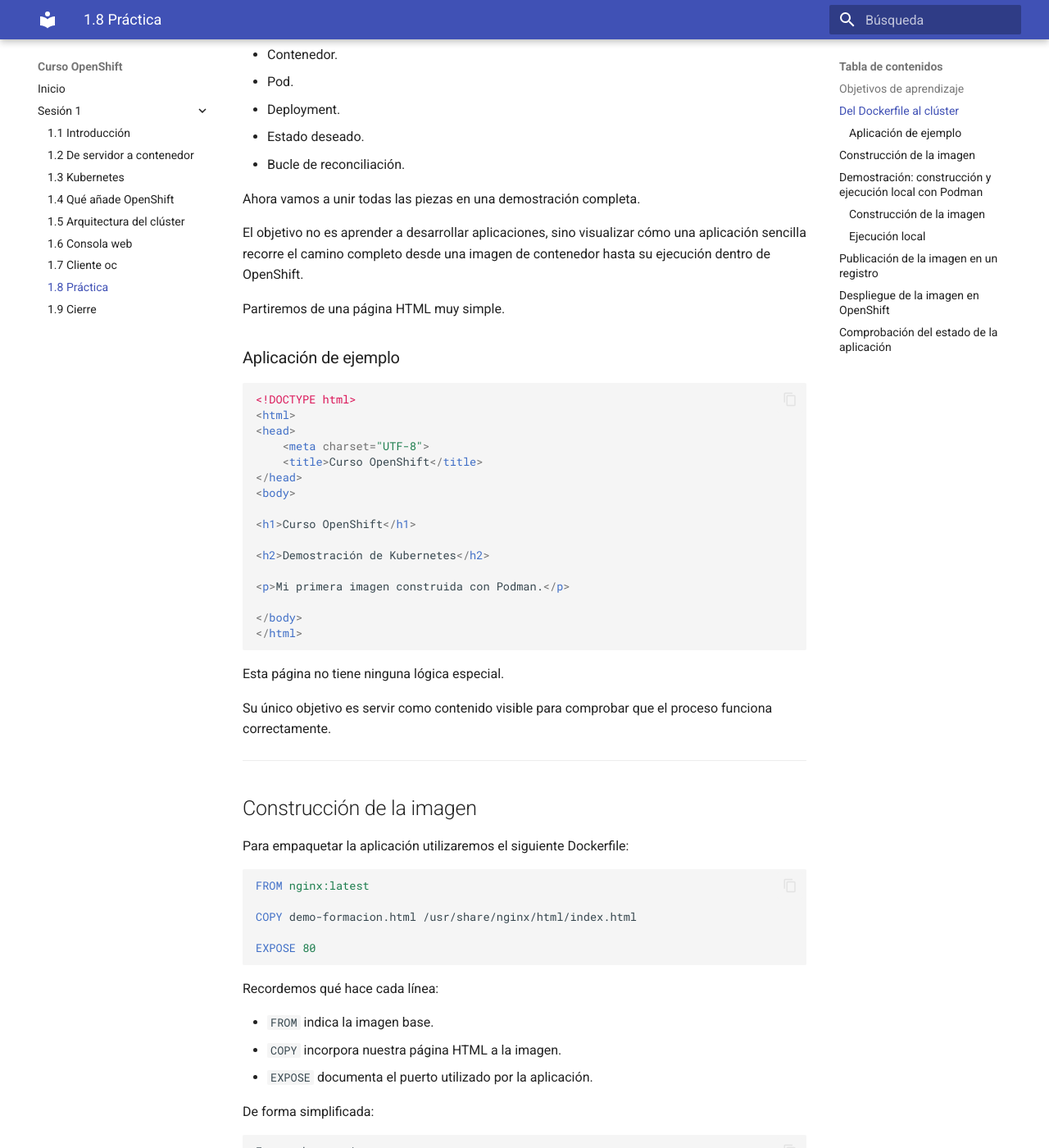
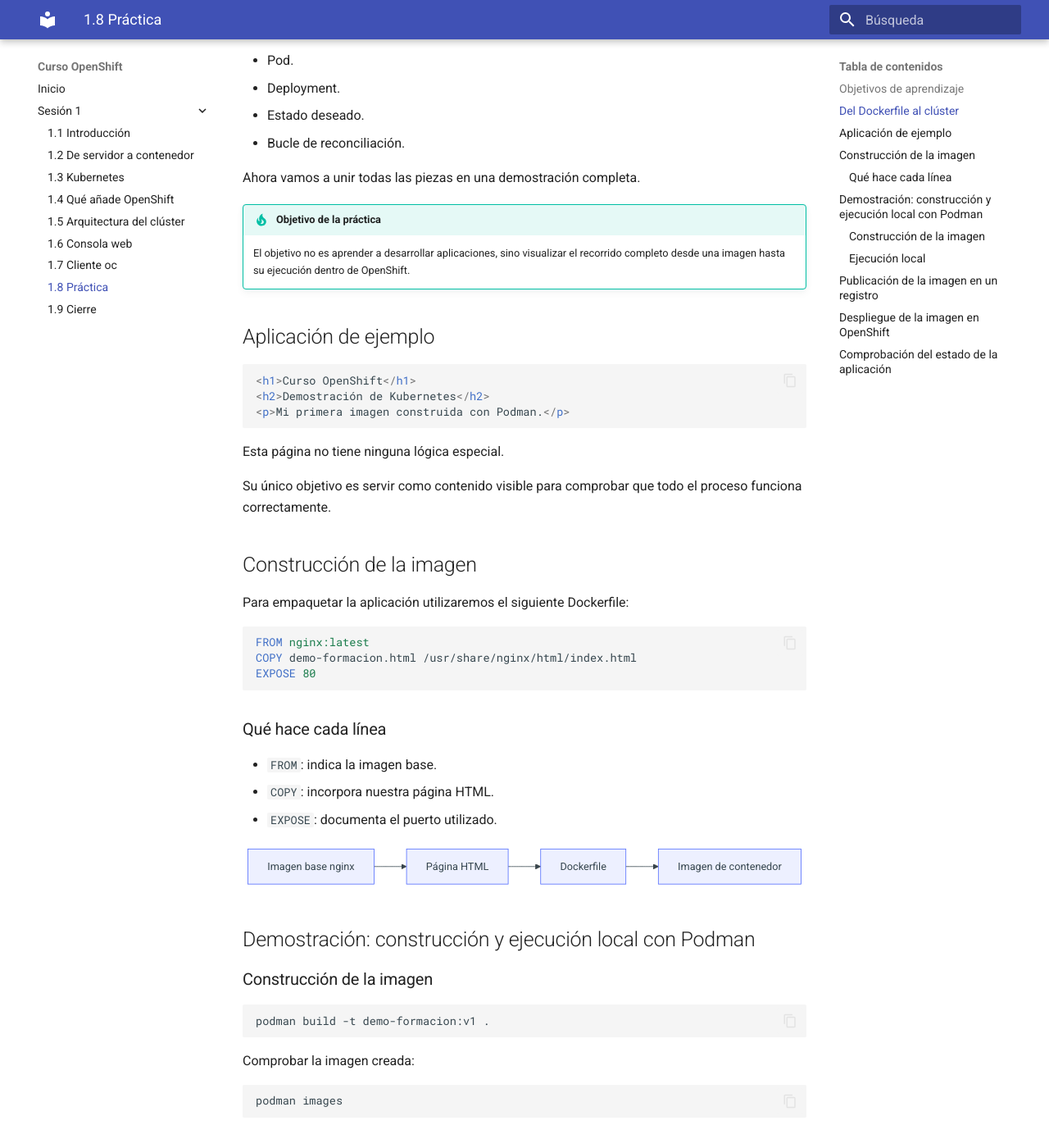
Before and after one commit to ieftraining/curso-openshift, an MkDocs documentation site: the page built from docs/sesion1/1.8-practica-imagen-cluster-completo.md, in a window 1280 px wide and 1400 px high, scrolled down 646 px. Shown: the whole window at 82% size. Built offline with MkDocs 1.6.1 and Material for MkDocs 9.7.7, drawn with Linux system fonts in a browser that asks for light colours; some of the changed text lies outside the part shown.

Commit message:
Update 1.8-practica-imagen-cluster-completo.md

````diff
--- a/docs/sesion1/1.8-practica-imagen-cluster-completo.md
+++ b/docs/sesion1/1.8-practica-imagen-cluster-completo.md
@@ -10,8 +10,6 @@
 - Observar el funcionamiento práctico del estado deseado de Kubernetes.
 - Comprobar cómo actúa el bucle de reconciliación cuando desaparece un Pod.
 - Verificar que Kubernetes mantiene automáticamente el número de réplicas solicitado.
-
----
 
 ## Del Dockerfile al clúster
 
@@ -26,36 +24,21 @@
 
 Ahora vamos a unir todas las piezas en una demostración completa.
 
-El objetivo no es aprender a desarrollar aplicaciones, sino visualizar cómo una aplicación sencilla recorre el camino completo desde una imagen de contenedor hasta su ejecución dentro de OpenShift.
+!!! tip "Objetivo de la práctica"
 
-Partiremos de una página HTML muy simple.
+    El objetivo no es aprender a desarrollar aplicaciones, sino visualizar el recorrido completo desde una imagen hasta su ejecución dentro de OpenShift.
 
-### Aplicación de ejemplo
+## Aplicación de ejemplo
 
 ```html
-<!DOCTYPE html>
-<html>
-<head>
-    <meta charset="UTF-8">
-    <title>Curso OpenShift</title>
-</head>
-<body>
-
 <h1>Curso OpenShift</h1>
-
 <h2>Demostración de Kubernetes</h2>
-
 <p>Mi primera imagen construida con Podman.</p>
-
-</body>
-</html>
 ```
 
 Esta página no tiene ninguna lógica especial.
 
-Su único objetivo es servir como contenido visible para comprobar que el proceso funciona correctamente.
-
----
+Su único objetivo es servir como contenido visible para comprobar que todo el proceso funciona correctamente.
 
 ## Construcción de la imagen
 
@@ -63,35 +46,25 @@
 
 ```dockerfile
 FROM nginx:latest
-
 COPY demo-formacion.html /usr/share/nginx/html/index.html
-
 EXPOSE 80
 ```
 
-Recordemos qué hace cada línea:
+### Qué hace cada línea
 
-- `FROM` indica la imagen base.
-- `COPY` incorpora nuestra página HTML a la imagen.
-- `EXPOSE` documenta el puerto utilizado por la aplicación.
+- `FROM`: indica la imagen base.
+- `COPY`: incorpora nuestra página HTML.
+- `EXPOSE`: documenta el puerto utilizado.
 
-De forma simplificada:
-
-```text
-Imagen base nginx
-        +
-Página HTML
-        +
-Dockerfile
-        ↓
-Imagen de contenedor
+```mermaid
+flowchart LR
+    A[Imagen base nginx]
+    --> B[Página HTML]
+    --> C[Dockerfile]
+    --> D[Imagen de contenedor]
 ```
 
----
-
 ## Demostración: construcción y ejecución local con Podman
-
-El instructor mostrará cómo construir y ejecutar la imagen localmente.
 
 ### Construcción de la imagen
 
@@ -99,7 +72,7 @@
 podman build -t demo-formacion:v1 .
 ```
 
-Comprobación de la imagen generada:
+Comprobar la imagen creada:
 
 ```bash
 podman images
@@ -121,41 +94,33 @@
 http://localhost:8080
 ```
 
-```text
-Dockerfile
-     ↓
-Imagen
-demo-formacion:v1
-     ↓
-Contenedor
-demo-formacion
+```mermaid
+flowchart TD
+    A[Dockerfile]
+    --> B[Imagen demo-formacion:v1]
+    --> C[Contenedor demo-formacion]
 ```
-
----
 
 ## Publicación de la imagen en un registro
 
-La imagen ha sido publicada previamente en Docker Hub con la siguiente referencia:
+La imagen ha sido publicada previamente en:
 
 ```text
 docker.io/ieftraining/demo-formacion:v1
 ```
 
-La imagen utilizada en OpenShift es exactamente la misma que hemos probado localmente.
-
-```text
-Construir una vez
-        ↓
-Publicar
-        ↓
-Desplegar en distintos entornos
+```mermaid
+flowchart LR
+    A[Construir]
+    --> B[Publicar]
+    --> C[Desplegar]
 ```
 
----
+!!! note "Una sola imagen"
+
+    La misma imagen puede utilizarse en desarrollo, pruebas y OpenShift.
 
 ## Despliegue de la imagen en OpenShift
-
-Ejemplo con `oc`:
 
 ```bash
 oc new-app docker.io/ieftraining/demo-formacion:v1
@@ -167,17 +132,14 @@
 oc get all
 ```
 
-```text
-Deployment
-     ↓
-ReplicaSet
-     ↓
-Pod
+```mermaid
+flowchart TD
+    A[Deployment]
+    --> B[ReplicaSet]
+    --> C[Pod]
 ```
 
 Además se crea un Service para proporcionar acceso estable a la aplicación.
-
----
 
 ## Comprobación del estado de la aplicación
 
@@ -221,9 +181,7 @@
 1 réplica
 ```
 
----
-
-### Paso 2. Escalar la aplicación
+## Paso 2. Escalar la aplicación
 
 ```bash
 oc scale deployment/demo-formacion --replicas=3
@@ -241,15 +199,7 @@
 
 Ahora el estado deseado es de 3 Pods.
 
----
-
-### Paso 3. Eliminar un Pod manualmente
-
-```bash
-oc delete pod <nombre-del-pod>
-```
-
-Ejemplo:
+## Paso 3. Eliminar un Pod manualmente
 
 ```bash
 oc delete pod demo-formacion-xxxxx
@@ -257,78 +207,62 @@
 
 El Deployment sigue definiendo tres réplicas como estado deseado.
 
----
-
-### Paso 4. Observar qué ocurre
+## Paso 4. Observar qué ocurre
 
 ```bash
 oc get pods
 ```
 
-```text
-Pod eliminado
-        ↓
-Quedan 2 Pods
-        ↓
-Kubernetes detecta la diferencia
-        ↓
-Se crea un nuevo Pod
-        ↓
-Vuelven a existir 3 Pods
+```mermaid
+flowchart TD
+    A[Pod eliminado]
+    --> B[Quedan 2 Pods]
+    --> C[Kubernetes detecta la diferencia]
+    --> D[Se crea un nuevo Pod]
+    --> E[Vuelven a existir 3 Pods]
 ```
 
 El nuevo Pod tendrá un nombre diferente al eliminado.
 
-Kubernetes no recupera el Pod antiguo; recupera el estado deseado.
+!!! tip "Idea fundamental"
 
----
+    Kubernetes no recupera el Pod antiguo. Recupera el estado deseado.
 
 ## ¿Qué acabamos de demostrar?
 
-```text
-Estado deseado: 3 Pods
-        ↓
-Estado real: 2 Pods
-        ↓
-Reconciliación
-        ↓
-Estado real: 3 Pods
+```mermaid
+flowchart TD
+    A[Estado deseado: 3 Pods]
+    --> B[Estado real: 2 Pods]
+    --> C[Reconciliación]
+    --> D[Estado real: 3 Pods]
 ```
 
 Este mecanismo constituye la base de la recuperación automática ante muchos tipos de fallos.
 
----
-
 ## Relación con los conceptos estudiados
 
-```text
-Página HTML
-      ↓
-Dockerfile
-      ↓
-Imagen
-      ↓
-Contenedor
-      ↓
-Pod
-      ↓
-Deployment
-      ↓
-Kubernetes mantiene el estado deseado
+```mermaid
+flowchart TD
+    A[Página HTML]
+    --> B[Dockerfile]
+    --> C[Imagen]
+    --> D[Contenedor]
+    --> E[Pod]
+    --> F[Deployment]
+    --> G[Kubernetes mantiene el estado deseado]
 ```
-
-Comprender esta cadena es fundamental para entender el funcionamiento de OpenShift.
-
----
 
 ## Ideas clave para recordar
 
-- Una imagen puede construirse localmente con Podman y reutilizarse posteriormente en OpenShift.
-- La imagen utilizada en desarrollo y en OpenShift puede ser exactamente la misma.
-- Un Deployment define cómo debe ejecutarse una aplicación.
-- Kubernetes mantiene el número de réplicas solicitado por el Deployment.
-- Los Pods son recursos efímeros y pueden desaparecer en cualquier momento.
-- Eliminar un Pod no implica necesariamente que la aplicación deje de funcionar.
-- Kubernetes detecta desviaciones entre estado real y estado deseado.
-- El bucle de reconciliación es uno de los mecanismos fundamentales de Kubernetes.
-- OpenShift hereda este comportamiento porque utiliza Kubernetes como motor de orquestación.
+!!! tip "Resumen"
+
+    - Una imagen puede construirse localmente con Podman y reutilizarse posteriormente en OpenShift.
+    - La imagen utilizada en desarrollo y en OpenShift puede ser exactamente la misma.
+    - Un Deployment define cómo debe ejecutarse una aplicación.
+    - Kubernetes mantiene el número de réplicas solicitado por el Deployment.
+    - Los Pods son recursos efímeros y pueden desaparecer en cualquier momento.
+    - Eliminar un Pod no implica necesariamente que la aplicación deje de funcionar.
+    - Kubernetes detecta desviaciones entre estado real y estado deseado.
+    - El bucle de reconciliación es uno de los mecanismos fundamentales de Kubernetes.
+    - OpenShift hereda este comportamiento porque utiliza Kubernetes como motor de orquestación.
````
Also changed, not shown: other parts of docs/sesion1/1.8-practica-imagen-cluster-completo.md (+7 -9 lines).
